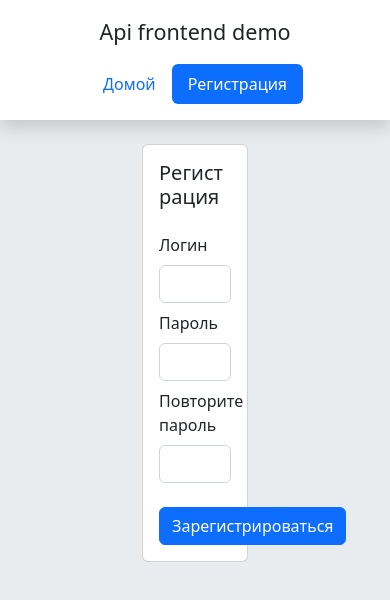
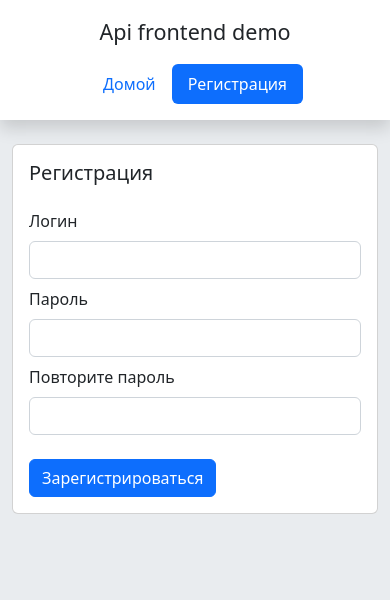
Before and after one commit to osipovrb/api-frontend-demo, a Vue app: page /auth/register in a window 390 px wide. Shown: the top 600 px of the page. Built offline with nearby package versions, Linux system fonts and the light colour scheme.

Commit message:
поправил col-классы

```diff
--- a/src/views/auth/RegisterView.vue
+++ b/src/views/auth/RegisterView.vue
@@ -5,7 +5,7 @@
 <template>
     <div class="container">
         <div class="row">
-            <div class="col-4 mx-auto">
+            <div class="col-12 col-md-6 col-lg-4 mx-auto">
                 <RegisterComponent />
             </div>
         </div>
```
